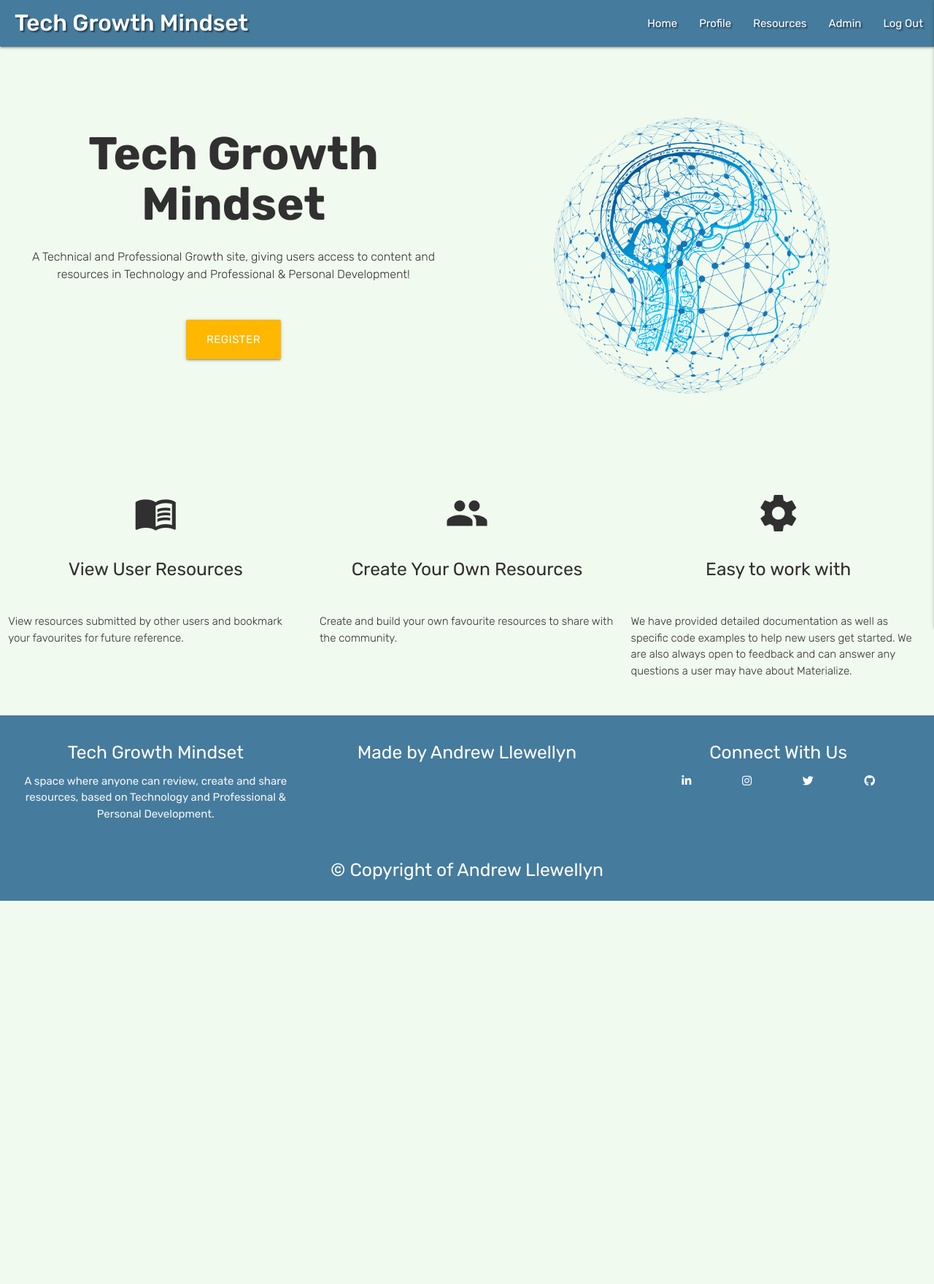
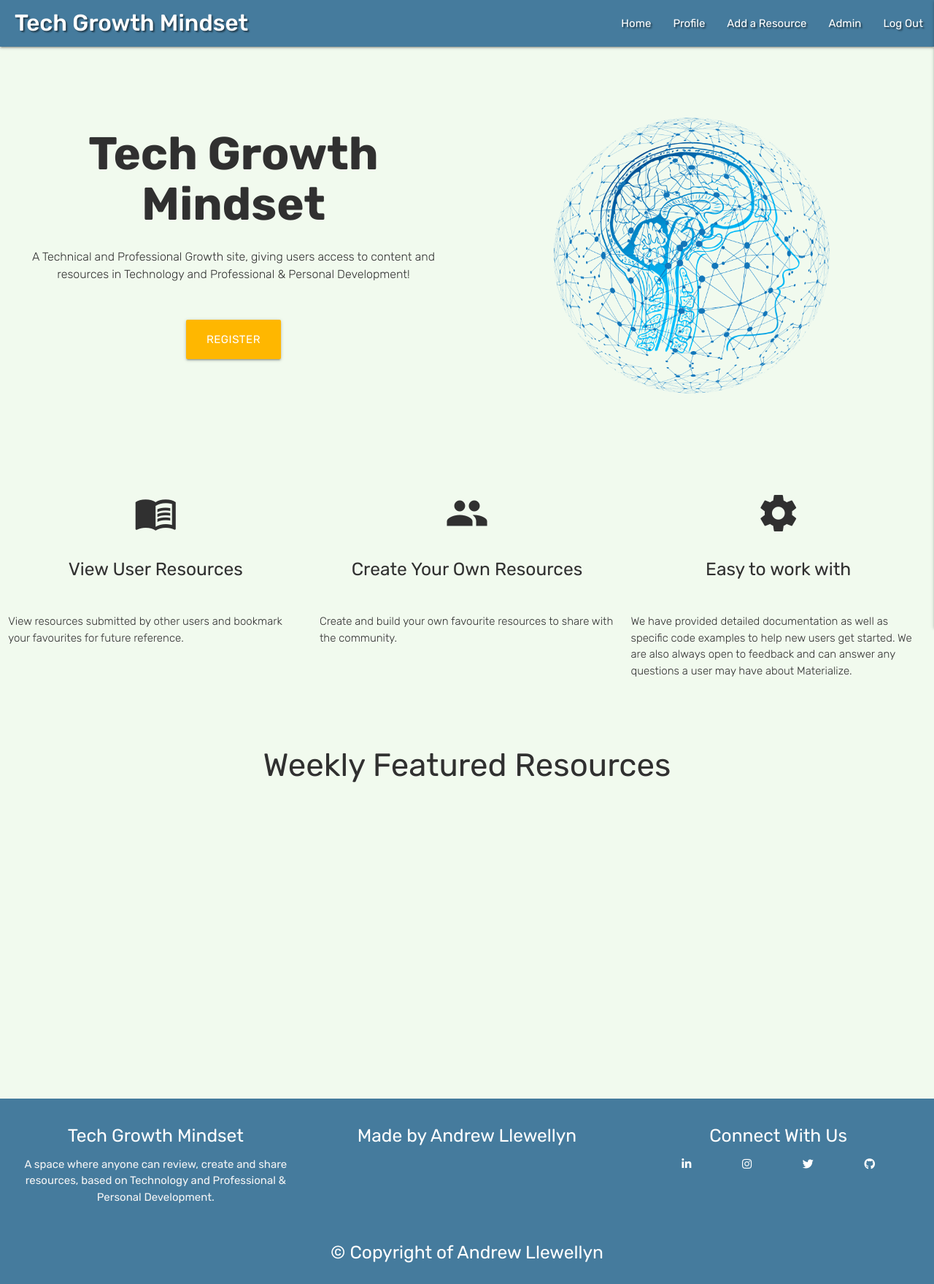
Before and after one commit to andywales83/tech_growth_mindset, a Flask app: page / in a window 1280 px wide. Shown: the whole page at 73% size. Before the commit the page ends 1234 px from the top, so only its background shows below. Run offline with Flask 2, Linux system fonts and the light colour scheme; the visitor is signed in with stand-in values (Sample User, id 1); some libraries are stand-ins or nearby versions.

Commit message:
Add section ready for featured resources carousel on Index

```diff
--- a/app.py
+++ b/app.py
@@ -134,7 +134,7 @@
         }
         mongo.db.resources.insert_one(form_data)
         flash("Awesome! Your resource has been added.")
-        return redirect(url_for("add_resource"))
+        return redirect(url_for("get_resources"))
 
     categories = mongo.db.categories.find().sort("category_name", 1)
     topics = mongo.db.topics.find().sort("topic_name", 1)
--- a/templates/admin_dashboard.html
+++ b/templates/admin_dashboard.html
@@ -10,7 +10,7 @@
 </div>
 
 <div class="row">
-    <div class="col s12 m8 offset-m2">
+    <div class="col s12 m6 l6 xl6">
 
         <!-- Add a Category Function -->
         <div class="card blue-grey darken-1">
@@ -34,7 +34,9 @@
                 <a href="{{ url_for('add_category') }}">This is a link</a>
             </div>
         </div>
+    </div>
 
+    <div class="col s12 m6 l6 xl6">
         <!-- Add a Topic Function -->
         <div class="card blue-grey darken-1">
             <div class="card-content">
--- a/templates/base.html
+++ b/templates/base.html
@@ -46,7 +46,7 @@
                     <li><a href="{{ url_for('index') }}">Home</a></li>
                     {% if session.user %}
                         <li><a href="{{ url_for('profile', username=session['user']) }}">Profile</a></li>
-                        <li><a href="{{ url_for('get_resources') }}">Resources</a></li>
+                        <li><a href="{{ url_for('get_resources') }}">Add a Resource</a></li>
                         {% if session.user|lower == "admin"|lower %}
                             <li><a href="{{ url_for('admin_dashboard') }}">Admin</a></li>
                         {% endif %}
@@ -65,7 +65,7 @@
             <li><a href="{{ url_for('index') }}">Home</a></li>
             {% if session.user %}
                 <li><a href="{{ url_for('profile', username=session['user']) }}">Profile</a></li>
-                <li><a href="{{ url_for('get_resources') }}">Resources</a></li>
+                <li><a href="{{ url_for('get_resources') }}">Add a Resource</a></li>
                 {% if session.user|lower == "admin"|lower %}
                     <li><a href="{{ url_for('admin_dashboard') }}">Admin</a></li>
                 {% endif %}
--- a/templates/index.html
+++ b/templates/index.html
@@ -1,4 +1,3 @@
-
 {% extends "base.html" %}
 {% block content %}
 
@@ -8,7 +7,8 @@
         <div class="landing-text">
             <div class="col s12 m12 l6 xl6 center">
                 <h1 class="header">Tech Growth Mindset</h1>
-                    <p class="light">A Technical and Professional Growth site, giving users access to content and resources in Technology and Professional & Personal Development!</p>
+                <p class="light">A Technical and Professional Growth site, giving users access to content and resources
+                    in Technology and Professional & Personal Development!</p>
                 <a href="{{ url_for('register') }}" class="btn btn-large waves-effect waves-light">Register</a>
             </div>
         </div>
@@ -28,7 +28,8 @@
                 <h2 class="center"><i class="material-icons medium">menu_book</i></h2>
                 <h5 class="center">View User Resources</h5>
                 <br>
-                    <p class="light">View resources submitted by other users and bookmark your favourites for future reference.</p>
+                <p class="light">View resources submitted by other users and bookmark your favourites for future
+                    reference.</p>
             </div>
         </div>
 
@@ -46,10 +47,53 @@
                 <h2 class="center"><i class="material-icons medium">settings</i></h2>
                 <h5 class="center">Easy to work with</h5>
                 <br>
-                    <p class="light">We have provided detailed documentation as well as specific code examples to help new users get started. We are also always open to feedback and can answer any questions a user may have about Materialize.</p>
+                <p class="light">We have provided detailed documentation as well as specific code examples to help new
+                    users get started. We are also always open to feedback and can answer any questions a user may have
+                    about Materialize.</p>
             </div>
         </div>
     </div>
 </div>
 
+<!-- Featured Resources Section -->
+<div class="section featured-section">
+    <div class="featured-wrapper">
+        <h3 class="center-align">Weekly Featured Resources</h3>
+    </div>
+
+
+    <div class="carousel">
+        {%for resource in resources%}
+            <div class="row">
+                <div class="col s12 m12 l12 xl12">
+                    <div class="card">
+                        <div class="card-content">
+                            <div class="row">
+                                <div class="col s8 m8 l8 xl8">
+                                    <h3 class="resource-name">{{ resource.resource_name }}</h3>
+                                </div>
+                            </div>
+                            <!-- resource title -->
+
+                            <!-- list for category, topic and date added -->
+                            <ul>
+                                <li class="category-name">Category: {{ resource.category_name }}</li>
+                                <li class="resource-topic">Topic: {{ resource.resource_topic }}</li>
+                                <li class="date-added">Date added: {{ resource.date_added }}</li>
+                            </ul>
+
+                            <p class="resource-description">{{ resource.resource_description }}</p>
+                            <!-- link to resource -->
+                            <a href="{{ resource.resource_link }}" target="_blank">Link to resource</a>
+
+                            <p><em>Added by: {{ resource.created_by }}</em></p>
+                        </div>
+                    </div>
+                </div>
+            </div>
+        {% endfor %}
+    </div>
+
+
+
     {% endblock%}
--- a/templates/resources.html
+++ b/templates/resources.html
@@ -19,12 +19,13 @@
             <div class="col s12 m12 l12 xl12">
                 <div class="card">
                     <div class="card-content">
+
+                        <!-- resource title -->
                         <div class="row">
                             <div class="col s8 m8 l8 xl8">
                                 <h3 class="resource-name">{{ resource.resource_name }}</h3>
                             </div>
                         </div>
-                        <!-- resource title -->
 
                         <!-- list for category, topic and date added -->
                         <ul>
```
Lines whose indentation alone changed are shown as unchanged.
